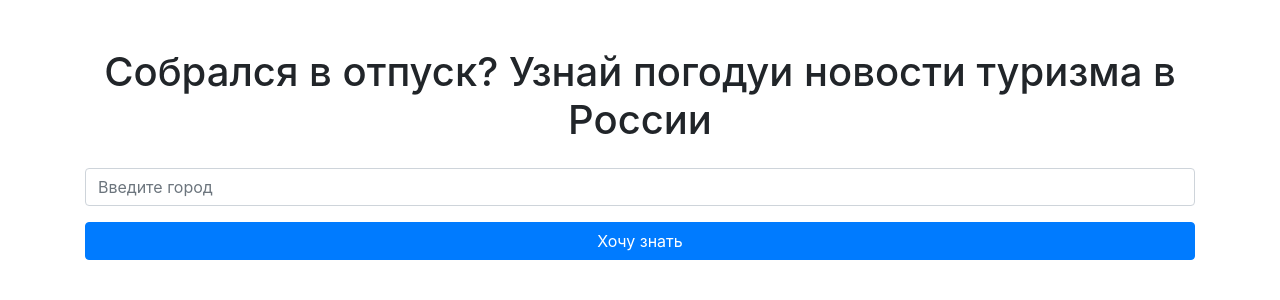
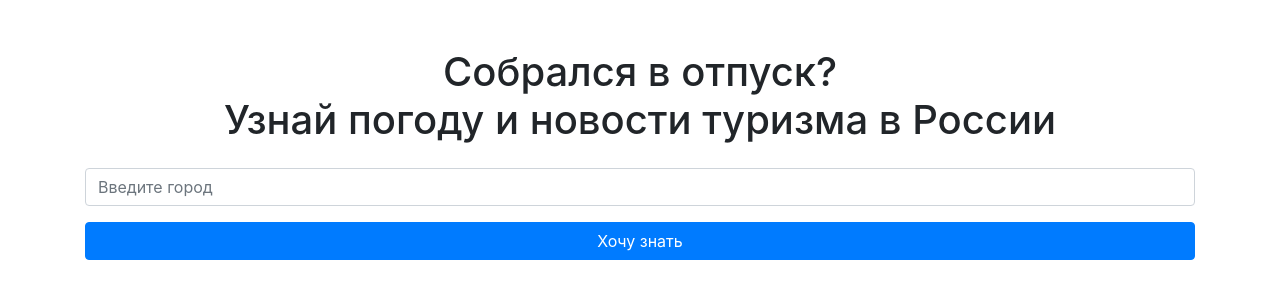
Before and after one commit to Alex-Mixaylov/vd08_api, a Flask app: page / in a window 1280 px wide. Shown: the top 300 px of the page. Run offline with Flask 3, Linux system fonts and the light colour scheme; some libraries are stand-ins or nearby versions.

Commit message:
update index.html
update index.html

```diff
--- a/templates/index.html
+++ b/templates/index.html
@@ -8,7 +8,7 @@
 </head>
 <body>
 <div class="container mt-5">
-    <h1 class="text-center mb-4">Собрался в отпуск? Узнай погодуи новости туризма в России</h1>
+    <h1 class="text-center mb-4">Собрался в отпуск?<br> Узнай погоду и новости туризма в России</h1>
 
     <!-- Форма для запроса города -->
     <form method="post" class="mb-4">
@@ -39,7 +39,7 @@
             <!-- Карточка с рандомной цитатой -->
             <div class="card mb-4">
                 <div class="card-body">
-                    <h3 class="card-title">Цитаты в дорогу:</h3>
+                    <h3 class="card-title">Цитата в дорогу:</h3>
                     <blockquote class="blockquote">
                         <p class="mb-0">"{{ quote['content'] }}"</p>
                         <footer class="blockquote-footer">{{ quote['name'] }}</footer>
@@ -57,7 +57,7 @@
             <!-- Карточка с новостями туризма -->
             <div class="card mb-4">
                 <div class="card-body">
-                    <h3 class="card-title">Новости туризма</h3>
+                    <h3 class="card-title">Новости туризма в России</h3>
                     <ul class="list-group">
                         {% for article in news %}
                             <li class="list-group-item">
```
